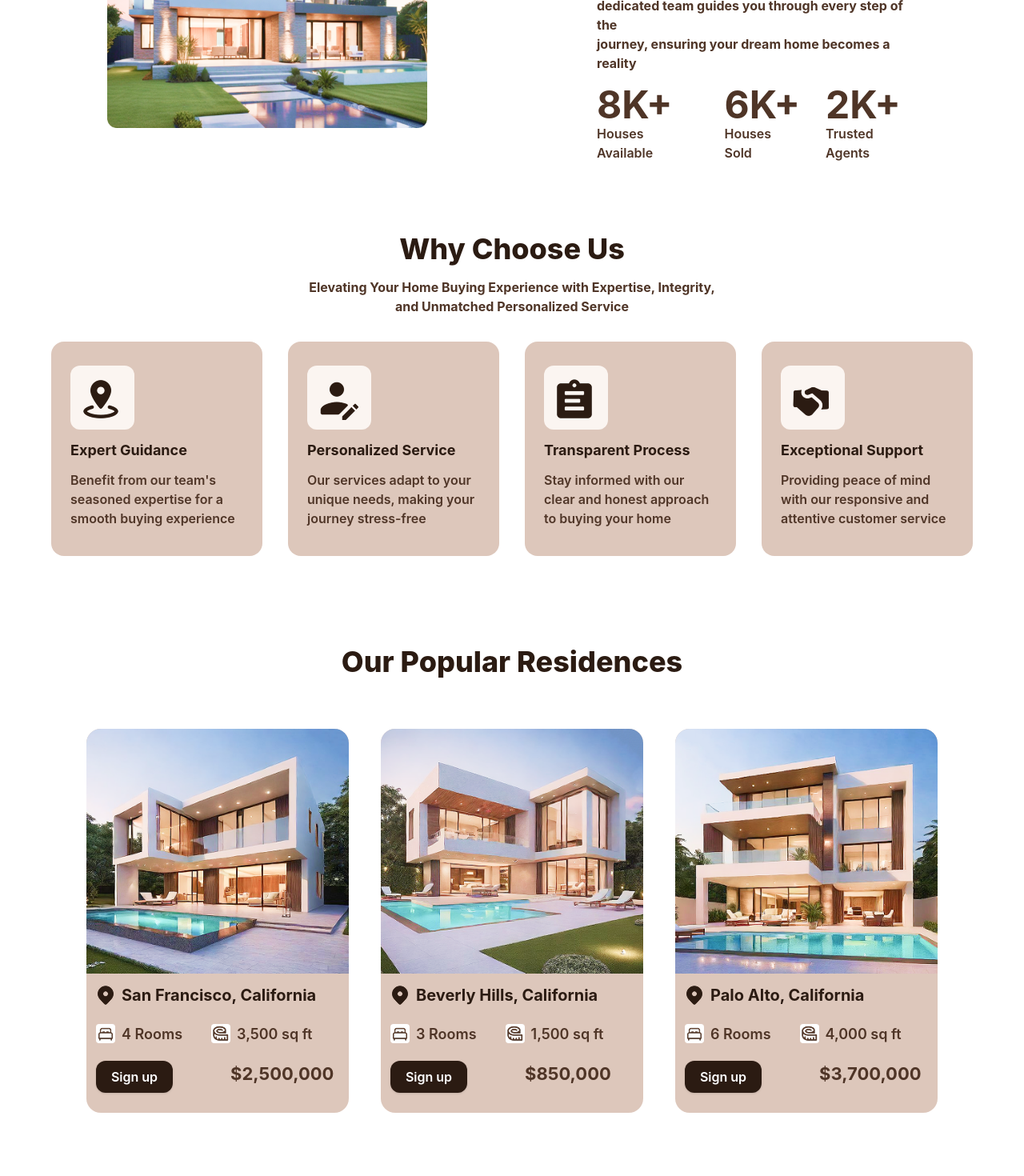
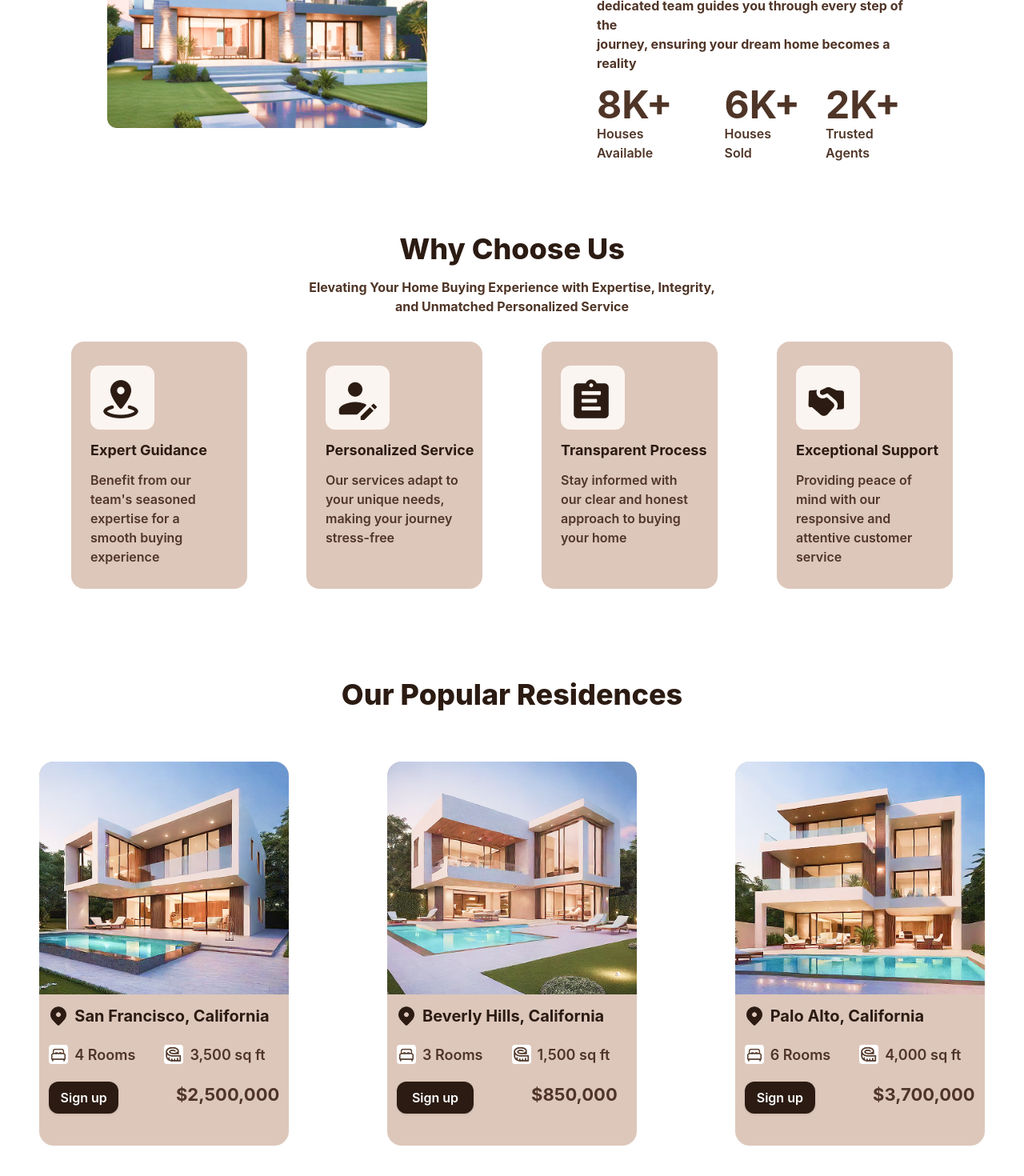
Before and after one commit to mohammedabdella027/Dwello-real-estate, a React (Vite) app: page / in a window 1280 px wide. Shown: the part 1272-2742 px from the top of the page at 80% size. Built offline with nearby package versions, Linux system fonts and the light colour scheme.

Commit message:
feat: Responsived all sections

```diff
--- a/src/Components/Footer/Footer.jsx
+++ b/src/Components/Footer/Footer.jsx
@@ -13,7 +13,7 @@ function Footer() {
             <p className='font-bold text-[18px] leading-[130%] text-[#4F3527] pt-5'>Bringing you closer to <br />your dream home, one <br />click at a time.</p>
         </div>
 
-        <div className='flex pt-10 lg:pt-0'>
+        <div className='flex pt-10 lg:pt-0 justify-center'>
         <div className='px-10'>
         <p className='font-bold text-[22px] text-[#2B1B12] py-4'>About</p>
         <a href="#"><p className='font-bold text-[18px] text-[#4F3527] py-3'>Our Story</p></a>
@@ -32,7 +32,7 @@ function Footer() {
         </div>
         </div>
 
-        <div className='flex pt-10 lg:pt-0'>
+        <div className='flex pt-10 lg:pt-0 justify-center'>
         <div className='px-10'>
         <p className='font-bold text-[22px] text-[#2B1B12] py-4'>Find Us</p>
         <a href="#"><p className='font-bold text-[18px] text-[#4F3527] py-3'>Events</p></a>
--- a/src/Components/Main/SectionFour.jsx
+++ b/src/Components/Main/SectionFour.jsx
@@ -6,11 +6,11 @@ function SectionFour() {
         <div className='mt-20'>
         <h1 className='font-extrabold text-4xl text-center text-[#2B1B12]'>Our Popular Residences</h1>
 
-        <div className='lg:flex lg:justify-center gap-10'>
+        <div className="grid grid-cols-1 sm:grid-cols-1 md:grid-cols-1 lg:grid-cols-3 gap-6 w-full max-w-7xl">
             {OurPopularResidences.map((item) => {
                 return (
                     <div key={item.id} className=''>
-                        <div className='w-82 h-120 rounded-[18px] bg-[#DDC7BB] my-16 m-auto'>
+                        <div className='w-82 lg:w-78 h-120 rounded-[18px] bg-[#DDC7BB] my-16 m-auto'>
                             <div><img src={item.placeImg} alt={item.placeImg} className='rounded-t-[18px]'/></div>
 
                             <div className='flex p-3 gap-2 items-center'>
--- a/src/Components/Main/SectionSix.jsx
+++ b/src/Components/Main/SectionSix.jsx
@@ -19,8 +19,8 @@ function SectionSix() {
                 </div>
             </div>
 
-            <div className='flex justify-center gap-2'>
-                <div className="relative w-106 h-14 bg-[#DDC7BB] rounded-lg flex items-center -mt-1.25 my-8">
+            <div className='sm:flex sm:justify-center text-center sm:gap-2 items-center'>
+                <div className="relative w-106 h-14 bg-[#DDC7BB] rounded-lg flex items-center m-auto sm:m-0 -mt-1.25 my-8">
                 <input type="text" placeholder="Enter your email address..." className="w-full h-full bg-transparent pl-8 pr-10 text-sm font-bold outline-none placeholder:text-[#695346]"/>
                 <button className="absolute left-2">
                 <img src={email} alt="email" className="w-5 h-5" />
--- a/src/Components/Main/SectionThree.jsx
+++ b/src/Components/Main/SectionThree.jsx
@@ -7,13 +7,13 @@ function SectionThree() {
             <div>
                 <h1 className='font-extrabold text-4xl text-center text-[#2B1B12] pb-4'>Why Choose Us</h1>
 
-                <p className='font-bold text-[16px] text-[#4F3527] text-center'>Elevating Your Home Buying Experience with Expertise, Integrity, <br />and Unmatched Personalized Service</p>
+                <p className='font-bold text-[16px] text-[#4F3527] text-center'>Elevating Your Home Buying Experience with Expertise, Integrity, <br className='hidden sm:block' />and Unmatched Personalized Service</p>
             </div>
 
-            <div className='lg:flex lg:gap-8 items-center'>
+            <div className="grid grid-cols-1 sm:grid-cols-2 md:grid-cols-2 lg:grid-cols-4 gap-6 w-full max-w-7xl">
                 {WhyChooseUs.map((item) => {
                     return (
-                        <div key={item.id} className='bg-[#DDC7BB] my-8 lg:w-68.7 w-68 m-auto h-67 rounded-2xl pt-0.5'>
+                        <div key={item.id} className='bg-[#DDC7BB] my-8 lg:w-55 w-68 m-auto rounded-2xl pt-0.5 pb-4'>
                             <div className='w-20 lg:h-20 lg:mt-7 ml-6 pl-3 pb-4 bg-[#FBF5F1] rounded-xl'>
                             <img src={item.img} className='mt-7 lg:mt-0 pt-4' />
                             </div>
```
